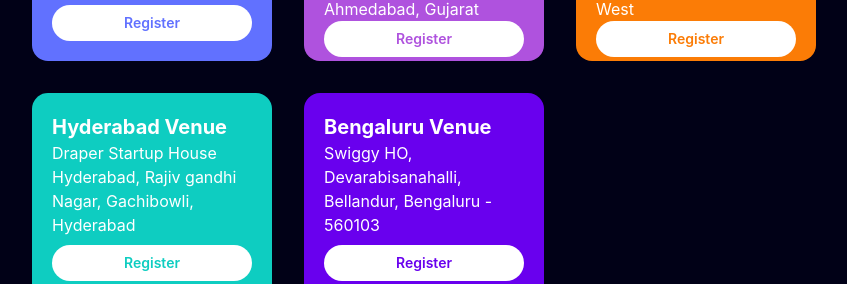
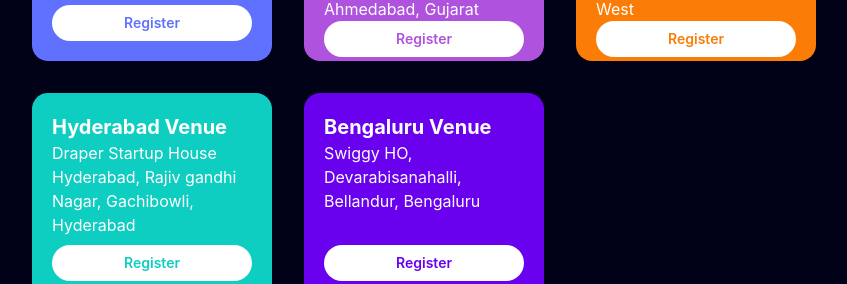
Before and after one commit to WatchPartyAroundIndia/watchpartyaroundindia.github.io, a React (Vite) app: page / in a window 1280 px wide. Shown: the part 3790-4074 px from the top of the page, without its empty margins (216-1063 px from the left). Built offline with nearby package versions, Linux system fonts and the light colour scheme; a web font is replaced by a local one.

Commit message:
address updated

```diff
--- a/src/components/RegisterEvent.tsx
+++ b/src/components/RegisterEvent.tsx
@@ -43,7 +43,7 @@ const RegisterEvent = () => {
     {
       id: 4,
       venueName: "Bengaluru Venue",
-      location: "Swiggy HO, Devarabisanahalli, Bellandur, Bengaluru - 560103",
+      location: "Swiggy HO, Devarabisanahalli, Bellandur, Bengaluru",
       registrationUrl:
         "https://www.meetup.com/swiftbengaluru/events/300922614/?utm_medium=referral&utm_campaign=share-btn_savedevents_share_modal&utm_source=link",
       textColor: "text-[#6900EE]",
```
